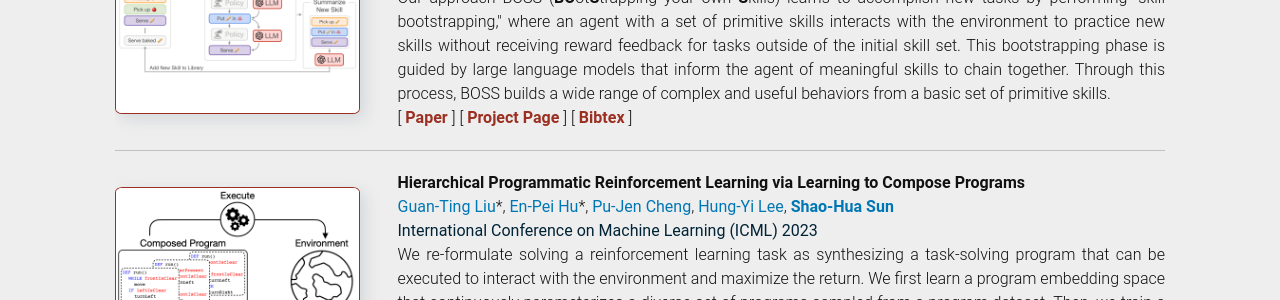
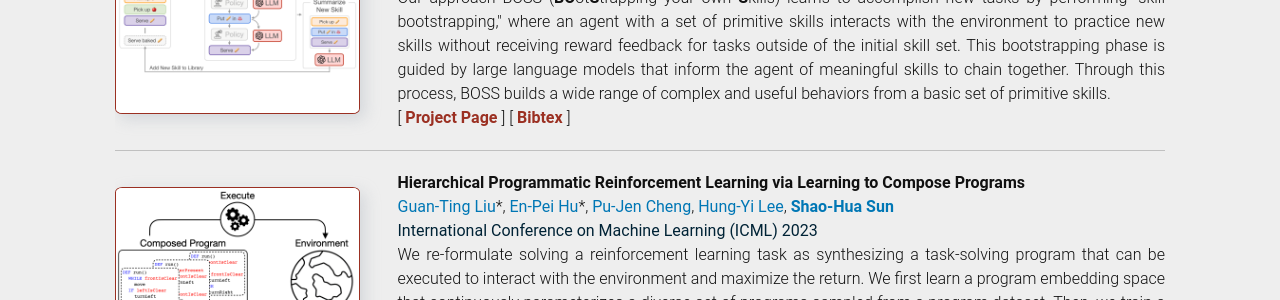
Before and after one commit to shaohua0116/shaohua0116.github.io, a Jekyll site: the page built from index.html, in a window 1280 px wide and 900 px high, scrolled down 1932 px. Shown: the part 152-452 px from the top of the window. Built offline with Jekyll 4.4.1, drawn with Linux system fonts in a browser that asks for light colours; some web fonts are replaced.

Commit message:
remove boss paper tag

```diff
--- a/_data/publications.yml
+++ b/_data/publications.yml
@@ -24,8 +24,6 @@
   desc: 'Our approach BOSS (<strong>BO</strong>ot<strong>S</strong>trapping your own <strong>S</strong>kills) learns to accomplish new tasks by performing "skill bootstrapping," where an agent with a set of primitive skills interacts with the environment to practice new skills without receiving reward feedback for tasks outside of the initial skill set. This bootstrapping phase is guided by large language models that inform the agent of meaningful skills to chain together. Through this process, BOSS builds a wide range of complex and useful behaviors from a basic set of primitive skills. '
   abstract: 'We propose BOSS, an approach that automatically learns to solve new long-horizon, complex, and meaningful tasks by growing a learned skill library with minimal supervision. Prior work in reinforcement learning require expert supervision, in the form of demonstrations or rich reward functions, to learn long-horizon tasks. Instead, our approach BOSS (BOotStrapping your own Skills) learns to accomplish new tasks by performing "skill bootstrapping," where an agent with a set of primitive skills interacts with the environment to practice new skills without receiving reward feedback for tasks outside of the initial skill set. This bootstrapping phase is guided by large language models (LLMs) that inform the agent of meaningful skills to chain together. Through this process, BOSS builds a wide range of complex and useful behaviors from a basic set of primitive skills. We demonstrate through experiments in realistic household environments that agents trained with our LLM-guided bootstrapping procedure outperform those trained with naive bootstrapping as well as prior unsupervised skill acquisition methods on zero-shot execution of unseen, long-horizon tasks in new environments.'
   tags:
-    - name: 'Paper'
-      url:  ''
     - name: 'Project Page'
       url:  'https://sites.google.com/view/boss-corl-2023'
     - name: 'Bibtex'
```
